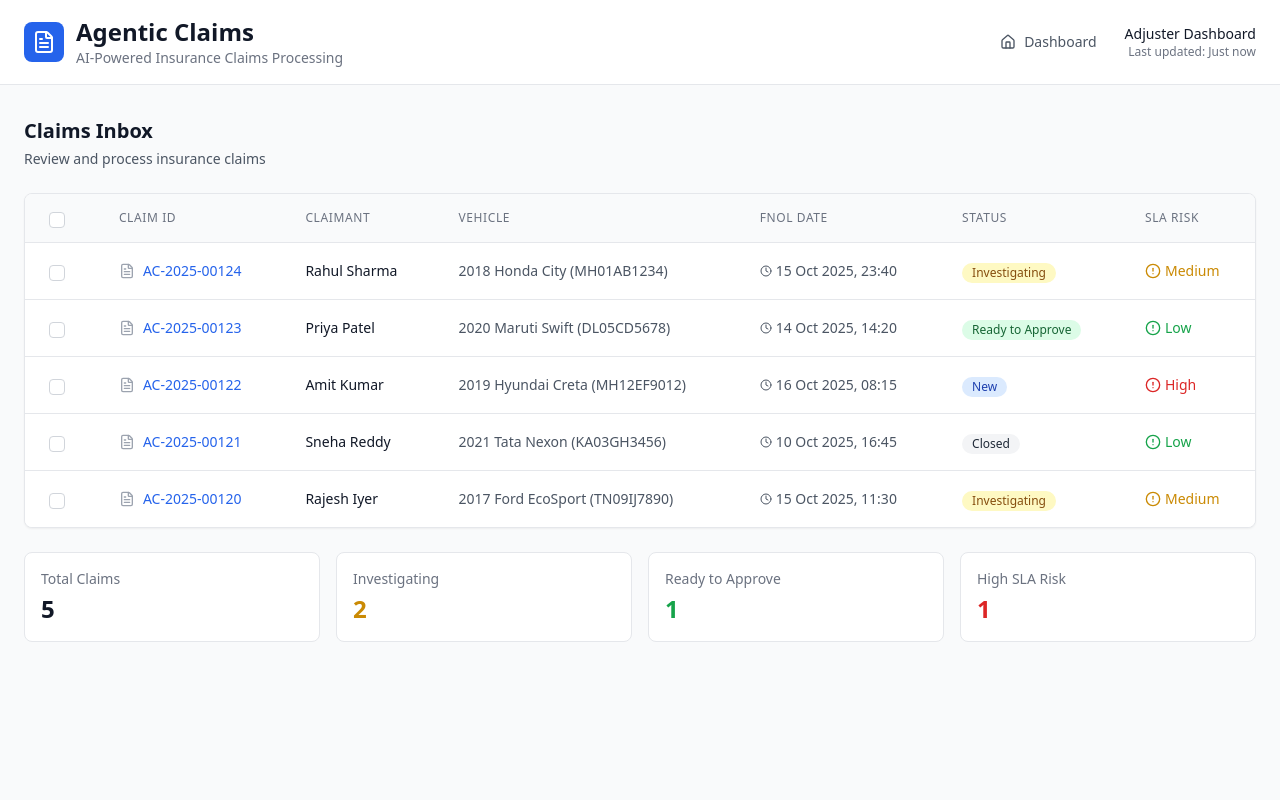
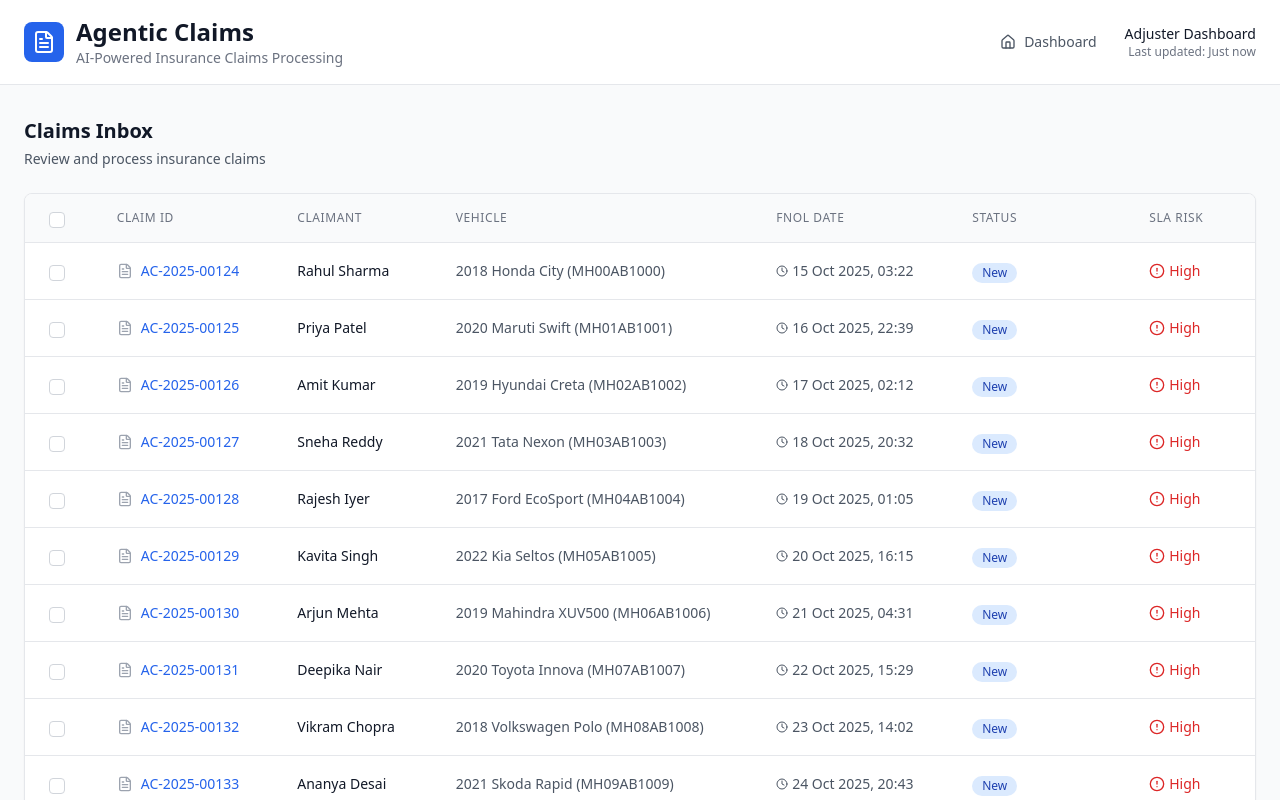
Before and after one commit to geekyharshvinfo-lgtm/agentic-claims, a React (Vite) app: page /claims in a window 1280 px wide. Shown: the top 800 px of the page. Built offline with nearby package versions, Linux system fonts and the light colour scheme.

Commit message:
feat: Update sample data to show 3-digit dashboard metrics
- Generated 670 total claims
- 400 New claims
- 150 Investigating claims
- 101 Ready to Approve claims
- 19 Closed claims
- 120 High Priority claims (subset of New claims)
- Dashboard now displays realistic 3-digit numbers as requested

```diff
--- a/src/data/sampleClaims.ts
+++ b/src/data/sampleClaims.ts
@@ -1,62 +1,97 @@
 import { Claim, Document } from '@/types';
 
-export const sampleClaims: Claim[] = [
-  {
-    id: 'AC-2025-00124',
-    claimantName: 'Rahul Sharma',
-    status: 'Investigating',
-    vehicle: '2018 Honda City (MH01AB1234)',
-    fnolDate: '15 Oct 2025, 23:40',
-    slaRisk: 'Medium',
-    estimatedAmount: '45000',
-    approvedAmount: 42000,
-    disbursedAmount: 0,
-  },
-  {
-    id: 'AC-2025-00123',
-    claimantName: 'Priya Patel',
-    status: 'Ready to Approve',
-    vehicle: '2020 Maruti Swift (DL05CD5678)',
-    fnolDate: '14 Oct 2025, 14:20',
-    slaRisk: 'Low',
-    estimatedAmount: '32000',
-    approvedAmount: 32000,
-    disbursedAmount: 0,
-  },
-  {
-    id: 'AC-2025-00122',
-    claimantName: 'Amit Kumar',
-    status: 'New',
-    vehicle: '2019 Hyundai Creta (MH12EF9012)',
-    fnolDate: '16 Oct 2025, 08:15',
-    slaRisk: 'High',
-    estimatedAmount: '78000',
-    approvedAmount: 0,
-    disbursedAmount: 0,
-  },
-  {
-    id: 'AC-2025-00121',
-    claimantName: 'Sneha Reddy',
-    status: 'Closed',
-    vehicle: '2021 Tata Nexon (KA03GH3456)',
-    fnolDate: '10 Oct 2025, 16:45',
-    slaRisk: 'Low',
-    estimatedAmount: '25000',
-    approvedAmount: 25000,
-    disbursedAmount: 25000,
-  },
-  {
-    id: 'AC-2025-00120',
-    claimantName: 'Rajesh Iyer',
-    status: 'Investigating',
-    vehicle: '2017 Ford EcoSport (TN09IJ7890)',
-    fnolDate: '15 Oct 2025, 11:30',
-    slaRisk: 'Medium',
-    estimatedAmount: '56000',
-    approvedAmount: 53000,
-    disbursedAmount: 53000,
-  },
-];
+// Generate multiple claims to reach the desired counts
+const generateClaims = (): Claim[] => {
+  const claims: Claim[] = [];
+  const statuses: Claim['status'][] = ['New', 'Investigating', 'Ready to Approve', 'Closed'];
+  const slaRisks: Claim['slaRisk'][] = ['Low', 'Medium', 'High'];
+
+  const names = [
+    'Rahul Sharma', 'Priya Patel', 'Amit Kumar', 'Sneha Reddy', 'Rajesh Iyer',
+    'Kavita Singh', 'Arjun Mehta', 'Deepika Nair', 'Vikram Chopra', 'Ananya Desai',
+    'Rohan Gupta', 'Meera Joshi', 'Karthik Rao', 'Divya Krishnan', 'Sanjay Verma',
+    'Pooja Menon', 'Aditya Shah', 'Riya Kapoor', 'Nikhil Pandey', 'Shreya Agarwal'
+  ];
+
+  const vehicles = [
+    '2018 Honda City', '2020 Maruti Swift', '2019 Hyundai Creta', '2021 Tata Nexon',
+    '2017 Ford EcoSport', '2022 Kia Seltos', '2019 Mahindra XUV500', '2020 Toyota Innova',
+    '2018 Volkswagen Polo', '2021 Skoda Rapid', '2019 Renault Duster', '2020 Nissan Kicks',
+    '2017 Honda Jazz', '2022 MG Hector', '2018 Hyundai i20', '2021 Maruti Baleno',
+    '2019 Tata Harrier', '2020 Jeep Compass', '2018 Ford Figo', '2021 Honda WRV'
+  ];
+
+  // Generate 670 claims with specific distribution
+  // 400 New, 150 Investigating, 101 Ready to Approve, 19 Closed
+  // High Priority: 120 claims
+
+  let claimCounter = 124;
+
+  // Generate 400 New claims (120 of them high priority)
+  for (let i = 0; i < 400; i++) {
+    claims.push({
+      id: `AC-2025-${String(claimCounter++).padStart(5, '0')}`,
+      claimantName: names[i % names.length],
+      status: 'New',
+      vehicle: `${vehicles[i % vehicles.length]} (MH${String(i % 100).padStart(2, '0')}AB${String(1000 + i).slice(-4)})`,
+      fnolDate: `${15 + (i % 10)} Oct 2025, ${String(Math.floor(Math.random() * 24)).padStart(2, '0')}:${String(Math.floor(Math.random() * 60)).padStart(2, '0')}`,
+      slaRisk: i < 120 ? 'High' : (i % 2 === 0 ? 'Medium' : 'Low'),
+      estimatedAmount: String(25000 + Math.floor(Math.random() * 75000)),
+      approvedAmount: 0,
+      disbursedAmount: 0,
+    });
+  }
+
+  // Generate 150 Investigating claims
+  for (let i = 0; i < 150; i++) {
+    claims.push({
+      id: `AC-2025-${String(claimCounter++).padStart(5, '0')}`,
+      claimantName: names[i % names.length],
+      status: 'Investigating',
+      vehicle: `${vehicles[i % vehicles.length]} (DL${String(i % 100).padStart(2, '0')}CD${String(5000 + i).slice(-4)})`,
+      fnolDate: `${10 + (i % 15)} Oct 2025, ${String(Math.floor(Math.random() * 24)).padStart(2, '0')}:${String(Math.floor(Math.random() * 60)).padStart(2, '0')}`,
+      slaRisk: slaRisks[i % 3],
+      estimatedAmount: String(30000 + Math.floor(Math.random() * 70000)),
+      approvedAmount: Math.floor(Math.random() * 50000),
+      disbursedAmount: 0,
+    });
+  }
+
+  // Generate 101 Ready to Approve claims
+  for (let i = 0; i < 101; i++) {
+    claims.push({
+      id: `AC-2025-${String(claimCounter++).padStart(5, '0')}`,
+      claimantName: names[i % names.length],
+      status: 'Ready to Approve',
+      vehicle: `${vehicles[i % vehicles.length]} (KA${String(i % 100).padStart(2, '0')}EF${String(3000 + i).slice(-4)})`,
+      fnolDate: `${5 + (i % 20)} Oct 2025, ${String(Math.floor(Math.random() * 24)).padStart(2, '0')}:${String(Math.floor(Math.random() * 60)).padStart(2, '0')}`,
+      slaRisk: 'Low',
+      estimatedAmount: String(20000 + Math.floor(Math.random() * 60000)),
+      approvedAmount: 20000 + Math.floor(Math.random() * 60000),
+      disbursedAmount: 0,
+    });
+  }
+
+  // Generate 19 Closed claims
+  for (let i = 0; i < 19; i++) {
+    const amount = 20000 + Math.floor(Math.random() * 50000);
+    claims.push({
+      id: `AC-2025-${String(claimCounter++).padStart(5, '0')}`,
+      claimantName: names[i % names.length],
+      status: 'Closed',
+      vehicle: `${vehicles[i % vehicles.length]} (TN${String(i % 100).padStart(2, '0')}GH${String(7000 + i).slice(-4)})`,
+      fnolDate: `${1 + (i % 25)} Oct 2025, ${String(Math.floor(Math.random() * 24)).padStart(2, '0')}:${String(Math.floor(Math.random() * 60)).padStart(2, '0')}`,
+      slaRisk: 'Low',
+      estimatedAmount: String(amount),
+      approvedAmount: amount,
+      disbursedAmount: amount,
+    });
+  }
+
+  return claims;
+};
+
+export const sampleClaims: Claim[] = generateClaims();
 
 export const sampleDocuments: Document[] = [
   {
```
